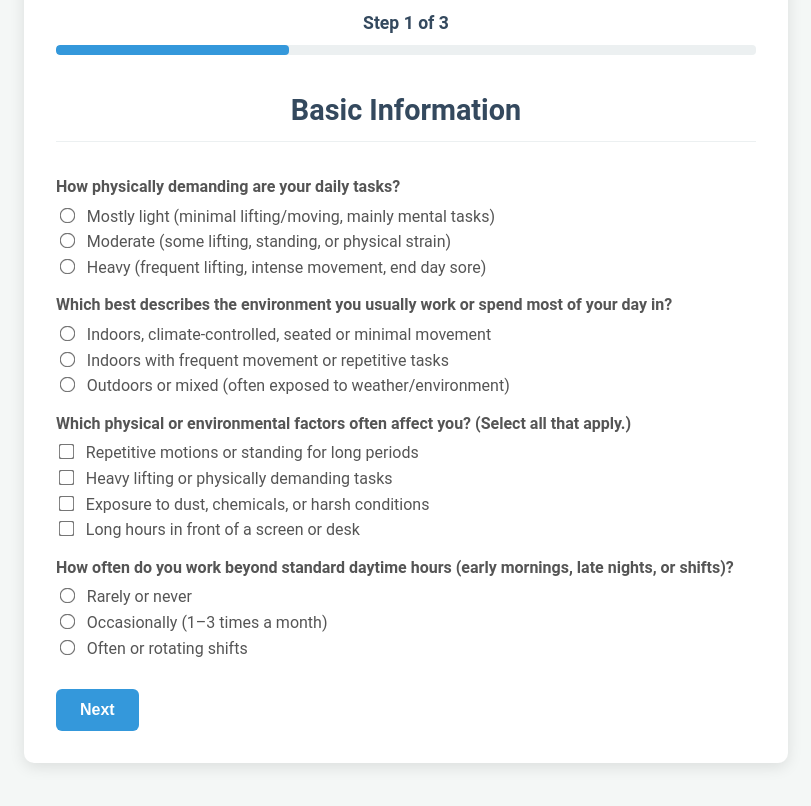
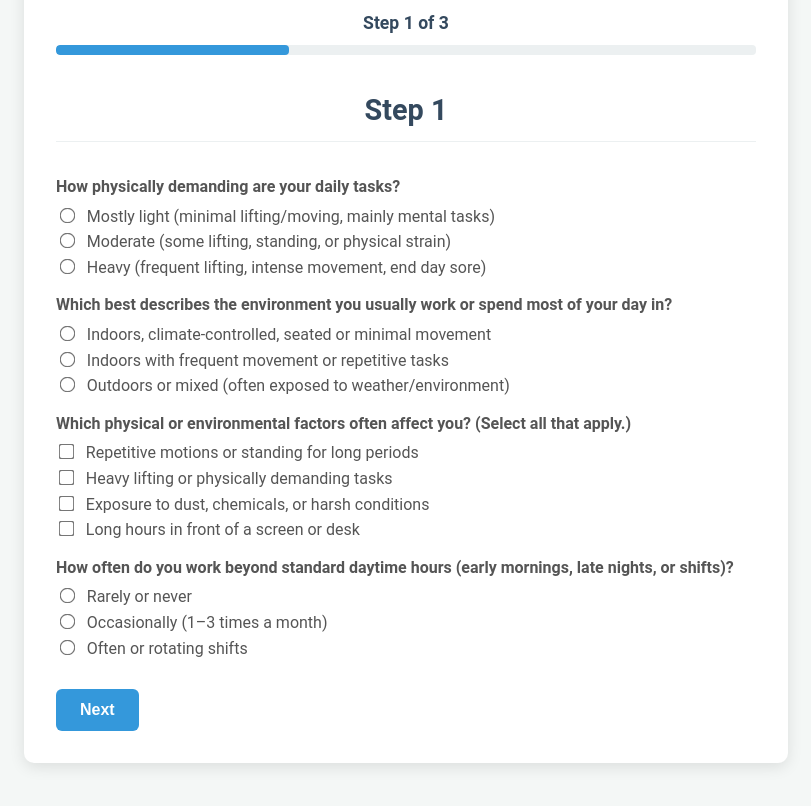
Before and after one commit to panaresium/SupplementaryTestKit, a plain HTML site: page static/index.html in a window 1280 px wide. Shown: the part 244-1050 px from the top of the page, without its empty margins (234-1045 px from the left). Drawn offline with Linux system fonts and the light colour scheme.

Commit message:
Generate steps from JSON

```diff
--- a/static/index.html
+++ b/static/index.html
@@ -17,60 +17,12 @@
 <h1 data-i18n-key="main_title">Supplementary Test Kit</h1>
 <section id="questionnaire" style="display:block;">
     <div id="progress">
-        <span id="progressText"><span data-i18n-key="progress_step">Step</span> 1 <span data-i18n-key="progress_of">of</span> 5</span>
+        <span id="progressText"><span data-i18n-key="progress_step">Step</span> 1 <span data-i18n-key="progress_of">of</span> 1</span>
         <div class="progress-bar-container">
             <div class="progress-bar-fill" id="progressBarFill"></div>
         </div>
     </div>
-    <div id="step1" class="step">
-        <h2 data-i18n-key="step1_title">Basic Information</h2>
-        <div id="step1_questions_container" class="questions-container">
-            <!-- Questions will be dynamically inserted here by JavaScript -->
-        </div>
-        <div class="button-group">
-            <button onclick="nextStep()" data-i18n-key="next_button">Next</button>
-        </div>
-    </div>
-    <div id="step2" class="step" style="display:none;">
-        <h2 data-i18n-key="step2_title">Work Environment</h2>
-        <div id="step2_questions_container" class="questions-container">
-            <!-- Questions will be dynamically inserted here by JavaScript -->
-        </div>
-        <div class="button-group">
-            <button onclick="prevStep()" class="btn-secondary" data-i18n-key="back_button">Back</button>
-            <button onclick="nextStep()" data-i18n-key="next_button">Next</button>
-        </div>
-    </div>
-    <div id="step3" class="step" style="display:none;">
-        <h2 data-i18n-key="step3_title">Sleep and Diet</h2>
-        <div id="step3_questions_container" class="questions-container">
-            <!-- Questions will be dynamically inserted here by JavaScript -->
-        </div>
-        <div class="button-group">
-            <button onclick="prevStep()" class="btn-secondary" data-i18n-key="back_button">Back</button>
-            <button onclick="nextStep()" data-i18n-key="next_button">Next</button>
-        </div>
-    </div>
-    <div id="step4" class="step" style="display:none;">
-        <h2 data-i18n-key="step4_title">Lifestyle and Goals</h2>
-        <div id="step4_questions_container" class="questions-container">
-            <!-- Questions will be dynamically inserted here by JavaScript -->
-        </div>
-        <div class="button-group">
-            <button onclick="prevStep()" class="btn-secondary" data-i18n-key="back_button">Back</button>
-            <button onclick="nextStep()" data-i18n-key="next_button">Next</button>
-        </div>
-    </div>
-    <div id="step5" class="step" style="display:none;">
-        <h2 data-i18n-key="step5_title">Symptoms</h2>
-        <div id="step5_questions_container" class="questions-container">
-            <!-- Questions will be dynamically inserted here by JavaScript -->
-        </div>
-        <div class="button-group">
-            <button onclick="prevStep()" class="btn-secondary" data-i18n-key="back_button">Back</button>
-            <button onclick="submitAnswers()" data-i18n-key="submit_button">Submit</button>
-        </div>
-    </div>
+    <div id="stepsContainer"></div>
 </section>
 </div>
 <script src="/static/script.js"></script>
--- a/static/script.js
+++ b/static/script.js
@@ -169,6 +169,66 @@ function applyStaticTranslations() {
     showStep(currentStep);
 }
 
+// Helper to create step containers dynamically based on totalSteps
+function ensureStepContainers() {
+    const stepsWrapper = document.getElementById('stepsContainer');
+    if (!stepsWrapper) return;
+
+    if (stepsWrapper.childElementCount === totalSteps) {
+        return; // Already generated
+    }
+
+    stepsWrapper.innerHTML = '';
+
+    for (let i = 1; i <= totalSteps; i++) {
+        const stepDiv = document.createElement('div');
+        stepDiv.id = `step${i}`;
+        stepDiv.className = 'step';
+        if (i !== 1) {
+            stepDiv.style.display = 'none';
+        }
+
+        const title = document.createElement('h2');
+        title.setAttribute('data-i18n-key', `step${i}_title`);
+        title.textContent = `Step ${i}`;
+        stepDiv.appendChild(title);
+
+        const qContainer = document.createElement('div');
+        qContainer.id = `step${i}_questions_container`;
+        qContainer.className = 'questions-container';
+        stepDiv.appendChild(qContainer);
+
+        const btnGroup = document.createElement('div');
+        btnGroup.className = 'button-group';
+
+        if (i > 1) {
+            const backBtn = document.createElement('button');
+            backBtn.className = 'btn-secondary';
+            backBtn.setAttribute('data-i18n-key', 'back_button');
+            backBtn.textContent = 'Back';
+            backBtn.onclick = prevStep;
+            btnGroup.appendChild(backBtn);
+        }
+
+        if (i < totalSteps) {
+            const nextBtn = document.createElement('button');
+            nextBtn.setAttribute('data-i18n-key', 'next_button');
+            nextBtn.textContent = 'Next';
+            nextBtn.onclick = nextStep;
+            btnGroup.appendChild(nextBtn);
+        } else {
+            const submitBtn = document.createElement('button');
+            submitBtn.setAttribute('data-i18n-key', 'submit_button');
+            submitBtn.textContent = 'Submit';
+            submitBtn.onclick = submitAnswers;
+            btnGroup.appendChild(submitBtn);
+        }
+
+        stepDiv.appendChild(btnGroup);
+        stepsWrapper.appendChild(stepDiv);
+    }
+}
+
 
 // --- 4. renderQuestionnaire() ---
 function renderQuestionnaire() {
@@ -178,6 +238,7 @@ function renderQuestionnaire() {
     }
 
     applyStaticTranslations(); // Apply translations to static parts of the UI
+    ensureStepContainers();
 
     // Clear previous questions from all step containers
     for (let i = 1; i <= totalSteps; i++) {
```
